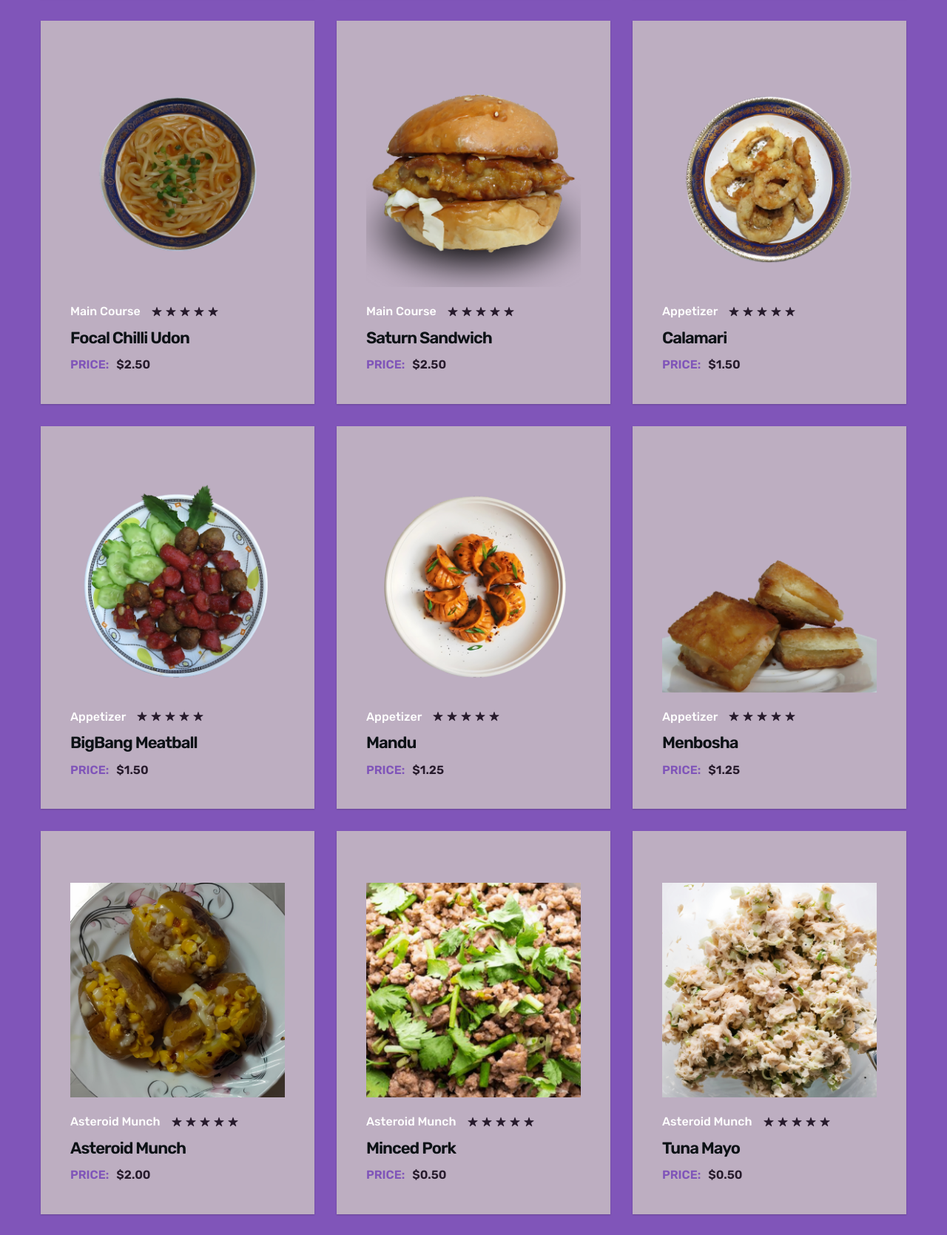
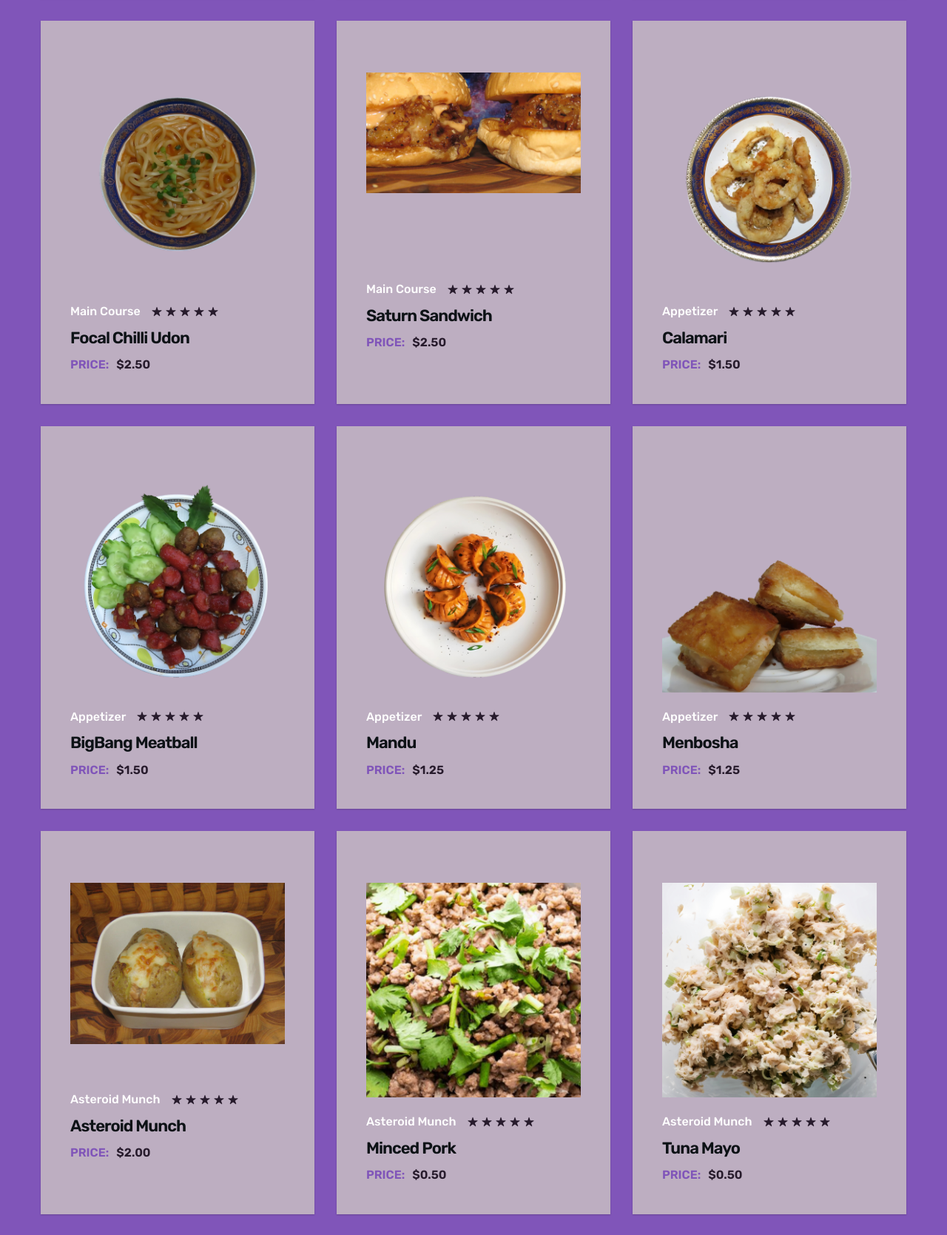
Before and after one commit to BrotatosChip/GenesisOfficial_Web, a plain HTML site: page index.html in a window 1280 px wide. Shown: the part 2406-4075 px from the top of the page at 74% size. Drawn offline with nearby package versions, Linux system fonts and the light colour scheme.

Commit message:
Update index.html

```diff
--- a/index.html
+++ b/index.html
@@ -410,7 +410,7 @@
               <div class="food-menu-card">
 
                 <div class="card-banner">
-                  <img src="./assets/images/food-menu-23.png" width="300" height="300" loading="lazy"
+                  <img src="./assets/images/burger.png" width="300" height="300" loading="lazy"
                     alt="Fried Chicken Unlimited" class="w-100">
 
                   <button class="btn food-menu-btn">Order Now</button>
@@ -586,7 +586,7 @@
               <div class="food-menu-card">
 
                 <div class="card-banner">
-                  <img src="./assets/images/24.png" width="300" height="300" loading="lazy"
+                  <img src="./assets/images/potato.png" width="300" height="300" loading="lazy"
                     alt="Fried Chicken Unlimited" class="w-100">
 
                   <button class="btn food-menu-btn">Order Now</button>
```
